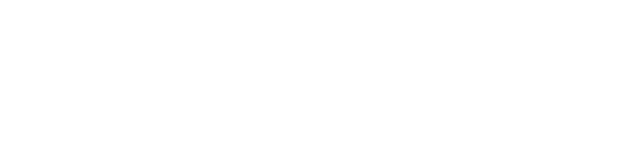
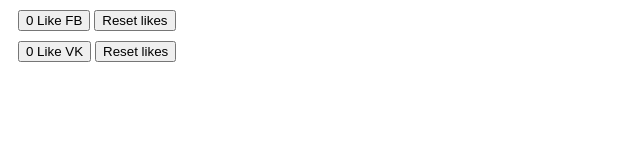
Before and after one commit to Smartfoxy/FE-Pro, a plain HTML site: page index.html in a window 1280 px wide. Shown: the whole page, without its empty margins (0-640 px from the left). Drawn offline with Linux system fonts and the light colour scheme.

Commit message:
Homework_19

```diff
--- a/index.html
+++ b/index.html
@@ -4,89 +4,138 @@
 <head>
     <meta charset="UTF-8">
     <meta name="viewport" content="width=device-width, initial-scale=1.0">
-    <title>this</title>
+    <title>closure</title>
     <style>
+        button {
+            cursor: pointer;
+        }
+        .container {
+            margin: 10px;
+        }
+
     </style>
 
 </head>
 
 <body>
+    <div class="container">
+        <button class = "fb"></button>
+        <button class = "reset_fb">Reset likes</button>
+    </div>
+    <div class="container">
+        <button class = 'vk'></button>
+        <button class = "reset_vk">Reset likes</button>
+    </div>
+
 
 
 
     <script>
         "use strict"
 
-        /* bind*/
+         function someFn() {
+             let sum = 0;
+             return function(num) {
+                 return sum += num;
+             }
+         }
 
-        const obj = {
-            rezult: 'Получилось!'
-        }
+         let sum = someFn();
 
-        const test = bind(foo, obj, 'Круто!', ':)');
-        test();
-        const test2 = bind(foo, obj);
-        test2('Еще раз', ')))');
+         console.log(sum(3));
+         console.log(sum(5));
+         console.log(sum(20));
 
-        function bind(fn, context, ...manyArgs) {
-            if(typeof context !== 'object') context = new Object(context);
-            return function (...theArgs){
-                context.fn = fn;
-                theArgs.length === 0 ? context.fn(...manyArgs) : context.fn(...theArgs);
+
+        const startFb = 0;
+        const startVk = 0;
+        const stepFb = 3;
+        const stepVk = 10;
+        const textFb = '  Like FB';
+        const textVk = '  Like VK';
+
+        const fbButton = document.querySelector('.fb');
+        const vkButton = document.querySelector('.vk');
+        const fbReset = document.querySelector('.reset_fb');
+        const vkReset = document.querySelector('.reset_vk');
+
+        fbButton.innerHTML = startFb + textFb;
+        vkButton.innerHTML = startVk + textVk;
+
+        let fbCounter = createCounter(startFb, stepFb);
+        let vkCounter = createCounter(startVk, stepVk);
+
+        function createCounter(startCount, step) {
+            let currentCount = startCount;
+
+            return function(isReset){
+                currentCount = (currentCount + step) * isReset;
+                return currentCount;
             }
         }
 
-        function foo(text, emotion) {
-            console.log (`${text} ${this.rezult} ${emotion}`);
+        fbButton.addEventListener('click', function(){
+            fbButton.innerHTML = fbCounter(1) + textFb;
+        });
+
+        vkButton.addEventListener('click', function(){
+            vkButton.innerHTML = vkCounter(1) + textVk;
+        });
+
+        fbReset.addEventListener('click', function(){
+            fbButton.innerHTML = fbCounter(0) + textFb;
+        });
+
+        vkReset.addEventListener('click', function(){
+            vkButton.innerHTML = vkCounter(0) + textVk;
+        });
+
+         /*Сначала обнуляла вызывая еще раз createCounter(0, stepFb) код ниже, но потом подумала что наверное это неправильно
+         создавать еще окружения? или норм т.к. память очищается после того как перестает ссылаться на предыдущую функцию? вообщем это вопрос...*/
+
+       /* fbReset.addEventListener('click', function(){
+            fbCounter = createCounter(0, stepFb);
+            fbButton.innerHTML = 0 + textFb;
+        });
+
+        vkReset.addEventListener('click', function(){
+            vkCounter = createCounter(0, stepVk);
+            vkButton.innerHTML = 0 + textVk;
+        });*/
+
+                                    /* Палиндром*/
+
+        let count = 0;
+        function findPalidrom(num) {
+            let reverseNum = reverse(num);
+            console.log(count++ + ' iter: ' + num + ' + ' + reverseNum);
+
+            if(num === reverseNum) {
+                return reverseNum;
+            }
+
+            return findPalidrom(num + reverseNum);
         }
 
+        function reverse(num) {
+            let result = 0;
+            while(num > 0){
+                result *= 10;
+                result += num % 10;
+                num = Math.floor(num / 10);
+            }
+            return result;
+        }
 
-        /*map*/
+        function reverse2(num) {
+            return Number(String(num).split('').reverse().join(''));
+        }
 
-        const arr = [2,5,3,7];
-
-        const arrMap = map(arr, everySecondTwice);
-        console.log(arr);
-        console.log(arrMap);
+        let num = 89;
+        console.log(findPalidrom(num));
 
 
-        const student1 = new student('Petya');
-        const student2 = new student('Vasya');
-        const student3 = new student('Olya');
-        const student4 = new student('Bob');
 
-        const arrObj = [student1, student2, student3];
-
-        const arrObjMap = map(arrObj, sayHi);
-        const arrObjMap2 = map(arrObj, sayHi, student4);
-
-
-        console.log(arrObj);
-        console.log(arrObjMap);
-        console.log(arrObjMap2);
-
-        function student(name){
-            this.name = name;
-        }
-
-        function map(arr, cb, thisArg) {
-            let arrResult = [];
-            let context = thisArg;
-            for(let i = 0; i < arr.length; i++) {
-                if(thisArg === undefined) context = arr[i];
-                arrResult[i] = cb.call(context, arr[i], i, arr);
-            }
-            return arrResult;
-        }
-
-        function everySecondTwice(num, index) {
-            if(index % 2 === 0) num *= 2;
-            return num;
-        }
-
-        function sayHi() {
-            return `Hi! ${this.name}`;
-        }
 
 
     </script>
```
